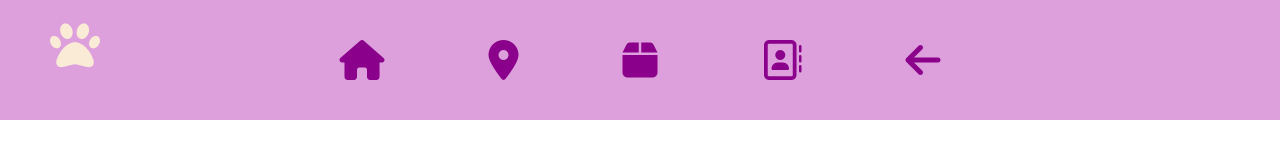
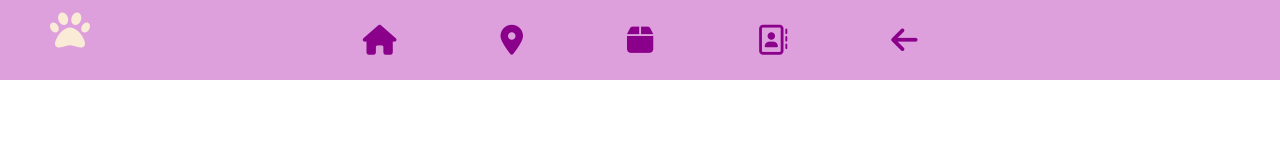
Before and after one commit to tinabenita/Hamburger-Menu-Responsive, a plain HTML site: page index.html in a window 1280 px wide. Drawn offline with Linux system fonts and the light colour scheme.

Commit message:
fixed  desktop nav

```diff
--- a/style.css
+++ b/style.css
@@ -110,7 +110,7 @@ ul li{
     #hamburger-menu #sidebar-menu{
         visibility: visible;
         width: 100%;
-        height: 15vh;
+        height: 10vh;
 
         position: absolute;
         top: 0;
@@ -124,13 +124,13 @@ ul li{
     #paws{
         display: block;
         position: absolute;
-        font-size: 50px;
+        font-size: 40px;
         left: 50px;
-        top: 20px;
+        top: 10px;
     }
 
     #icons{
-        font-size: 40px;
+        font-size: 30px;
         margin: 0 50px;
     }
 
```
